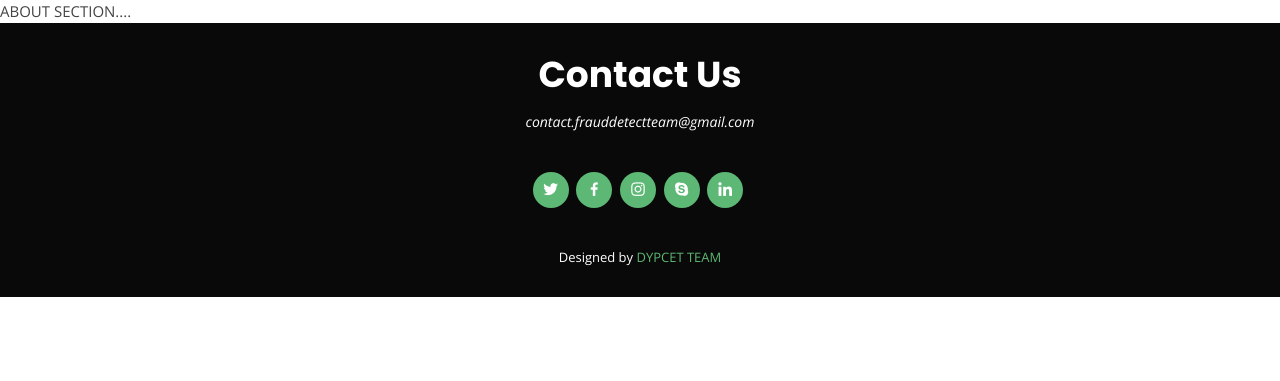
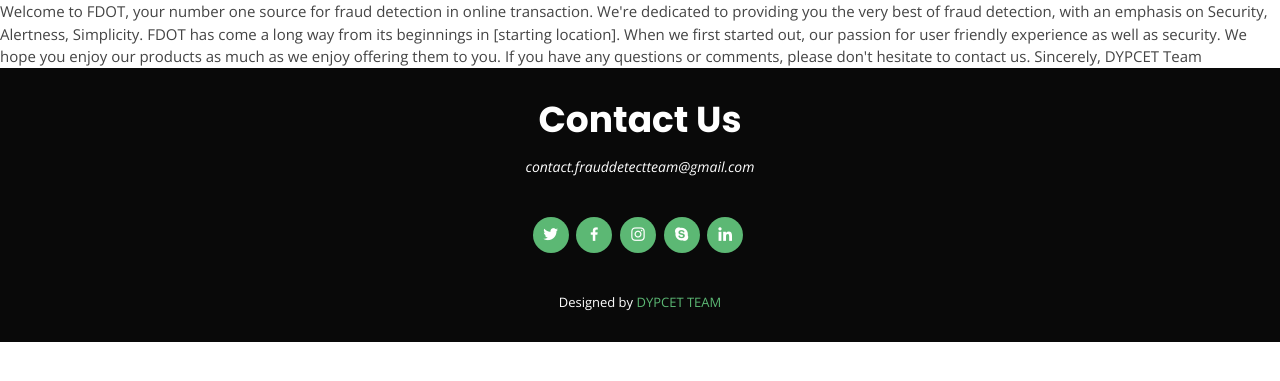
Before and after one commit to ga1620/Host_FDOT, a Django app: page /about/ in a window 1280 px wide. Shown: the part 70-451 px from the top of the page. Run offline with Django 3.2, Linux system fonts and the light colour scheme; some libraries are stand-ins or nearby versions.

Commit message:
new change

```diff
--- a/templates/homeApp/about.html
+++ b/templates/homeApp/about.html
@@ -1,7 +1,7 @@
 {% extends "index.html" %}
 {% load static %}
 {% block title %}
-Home | Fraud Detection System
+ABOUT US | Fraud Detection System
 {% endblock %}
 
 {% block content %}
@@ -9,7 +9,18 @@ Home | Fraud Detection System
 
     <!-- ======= Hero Section ======= -->
     <section id="homesection" style="padding: 0px 0px;">
-      ABOUT SECTION....
+      Welcome to FDOT, your number one source for fraud detection in online transaction. We're dedicated to providing you the very best of fraud detection, with an emphasis on Security, Alertness, Simplicity.
+
+
+FDOT has come a long way from its beginnings in [starting location]. When we first started out, our passion for user friendly experience as well as security.
+
+
+We hope you enjoy our products as much as we enjoy offering them to you. If you have any questions or comments, please don't hesitate to contact us.
+
+
+Sincerely,
+
+DYPCET Team
     </section><!-- End Hero -->
 
     </main>
```
